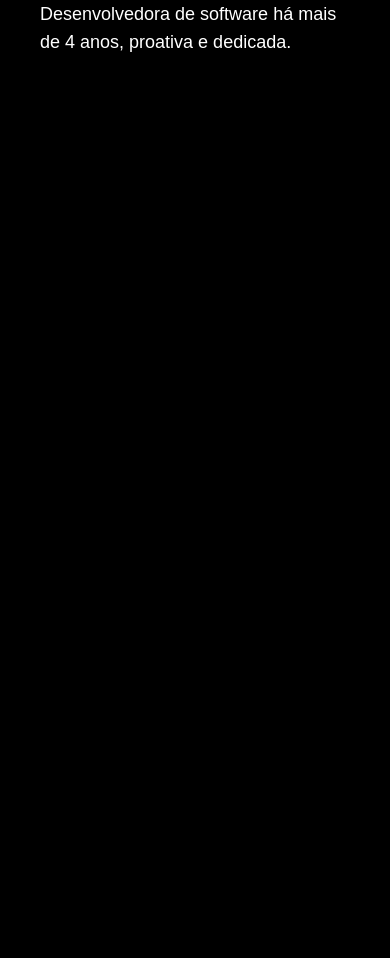
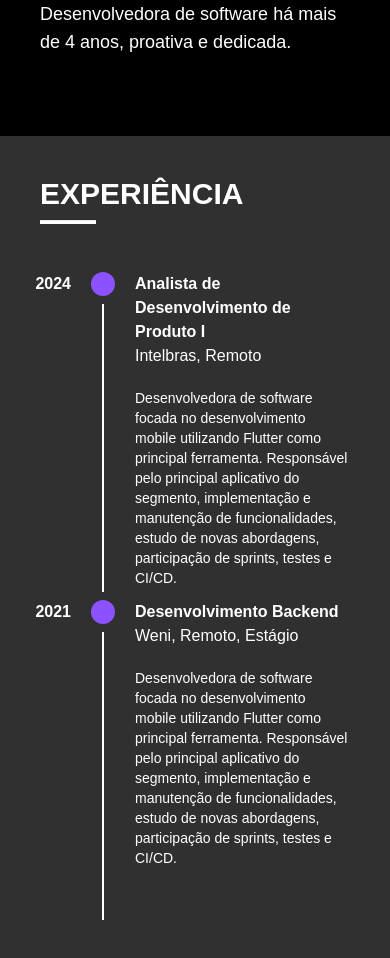
Before and after one commit to SamillyNunes/portfolio, a Next.js app: page / in a window 390 px wide. Shown: the part 1120-2078 px from the top of the page. Before the commit the page ends 1256 px from the top, so only its background shows below. Built offline with nearby package versions, Linux system fonts and the light colour scheme.

Commit message:
ui: xp page with responsiveness

```diff
--- a/src/components/XpLineInfo.tsx
+++ b/src/components/XpLineInfo.tsx
@@ -7,9 +7,9 @@ interface XpLineInfo{
 
 export default function XpLineInfo(props: XpLineInfo){
     return (
-        <div className="flex flex-row mt-2">
+        <div className="flex flex-row mt-2 items-start">
             <div className="w-[10%] flex justify-end">
-                <h3 className="text-lg font-bold ">
+                <h3 className="text-base md:text-lg font-bold ">
                     {/* 2024 */}
                     {props.year}
                 </h3>
@@ -23,21 +23,21 @@ export default function XpLineInfo(props: XpLineInfo){
                 "></div>
 
                 <div className="
-                    w-0.5 h-32
+                    w-0.5 h-72 md:h-32
                     bg-white
                 ">
 
                 </div>
             </div>
             <div className="flex flex-col justify-start">
-                <h3 className="text-xl font-bold">
+                <h3 className="text-base md:text-xl font-bold">
                     {/* Analista de Desenvolvimento de Produto I */}
                     {props.title}
                 </h3>
-                <h3 className="text-xl">
+                <h3 className="text-base md:text-xl">
                     {props.subtitle}
                 </h3>
-                <h5 className="text-base mt-5">
+                <h5 className="text-sm md:text-base mt-5">
                     {props.description}
                 </h5>
             </div>
--- a/src/components/pages/HomePage.tsx
+++ b/src/components/pages/HomePage.tsx
@@ -1,5 +1,4 @@
 import { useEffect } from "react";
-import Layout from "../Layout";
 
 export default function HomePage(){
     function adjustTextWidth(){
--- a/src/components/pages/XpPage.tsx
+++ b/src/components/pages/XpPage.tsx
@@ -1,9 +1,12 @@
+import { useEffect } from "react";
 import Title from "../Title";
 import XpLineInfo from "../XpLineInfo";
 
 export default function XpPage(){
+
+
     return (
-        <div className="h-screen bg-dark-gray px-20 py-10">
+        <div className="h-min bg-dark-gray p-10">
             <Title label="EXPERIÊNCIA" />
             <div className="flex flex-col mt-10">
                 <XpLineInfo
--- a/src/pages/index.tsx
+++ b/src/pages/index.tsx
@@ -12,8 +12,8 @@ export default function Home() {
         <Header/>
         <HomePage />
         <AboutPage/>
-        {/* <XpPage/>
-        <SkillsPage/>
+        <XpPage/>
+        {/* <SkillsPage/>
         <ProjectsPage />
         <ContactPage /> */}
     </div>
```
